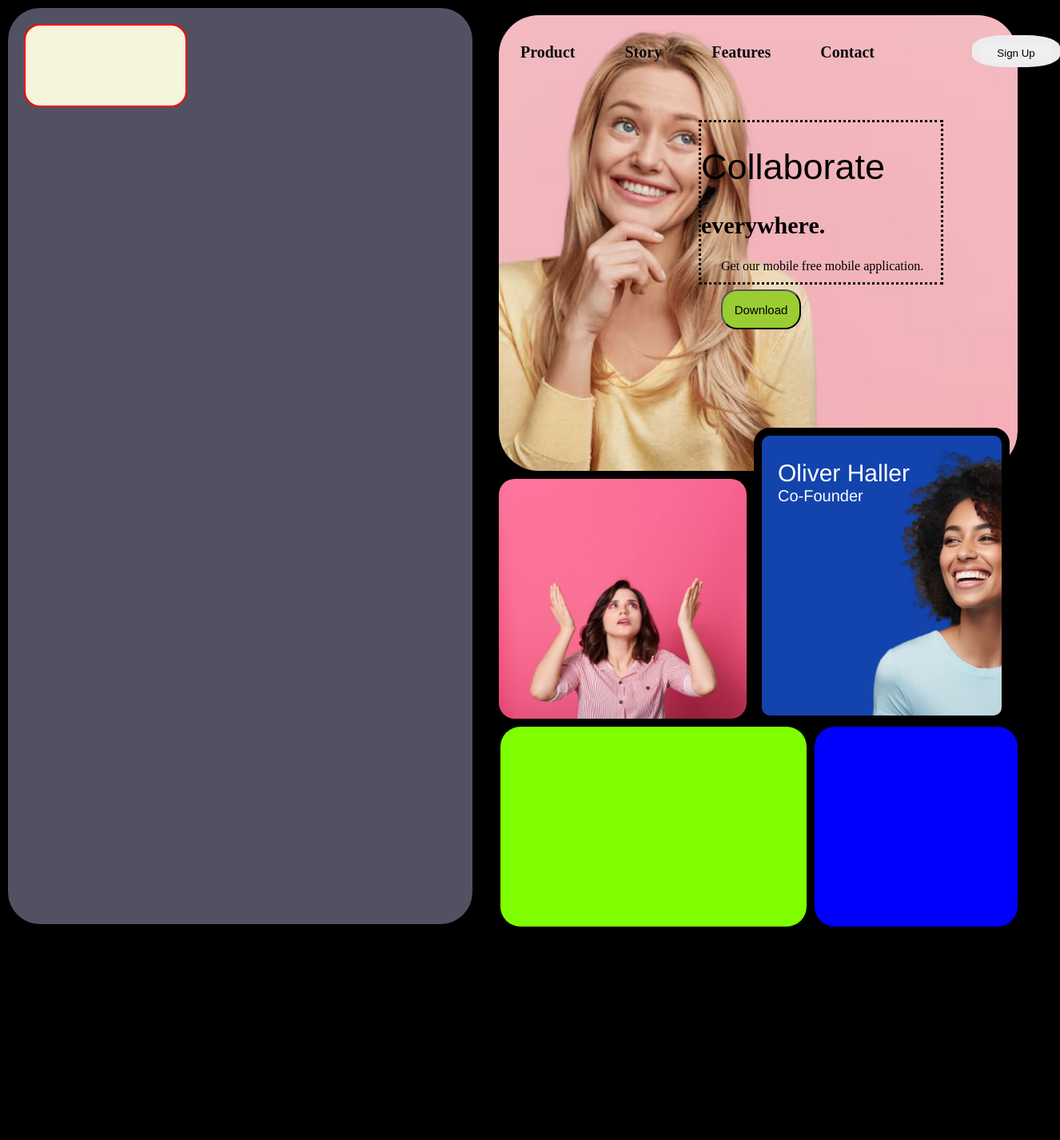
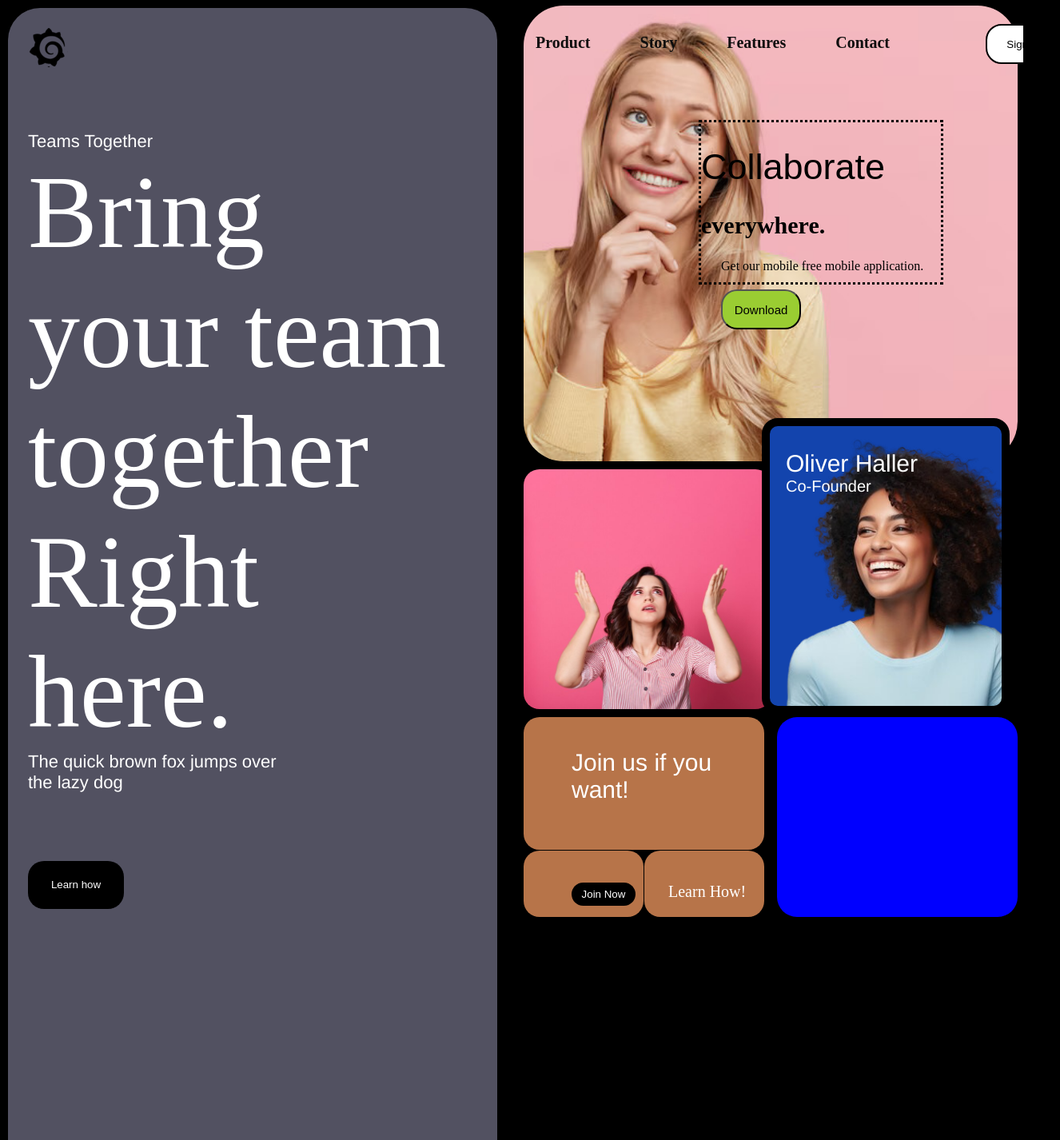
Before and after one commit to AlsonAfrica/UI-design, a React (Vite) app in the folder projectgrid/: page / in a window 1280 px wide. Shown: the top 1426 px of the page at 80% size, 1326 px wide, since content can reach past the window. Before the commit the page ends 1166 px from the top, so only its background shows below. Built offline with nearby package versions, Linux system fonts and the light colour scheme.

Commit message:
changes on files

```diff
--- a/projectgrid/src/components/background.css
+++ b/projectgrid/src/components/background.css
@@ -1,289 +1,329 @@
-
-body{
+/* Ensure no horizontal scrolling */
+html, body {
     background-color: black;
-    padding:0px;
-    margin:0px;
+    padding: 0;
+    margin: 0;
+    overflow-x: hidden; /* Prevent horizontal scrolling */
 }
 
-.wrapper{
-    /* background-color:rgba(255, 252, 252, 0.938); */
-    display:inline-grid;
+.wrapper {
+    display: inline-grid;
     grid-template-columns: 1fr 1fr;
     gap: 1rem;
-    border-radius: 1px solid white;
-    width:100%;
+    width: 100%;
 }
 
 .container1,
-.container2
-{
-   background-color: rgb(0, 0, 0);
-   /* margin: 5px;
-   padding: 10px; */
-   border-radius: 40px;
+.container2 {
+    background-color: rgb(0, 0, 0);
+    border-radius: 40px;
 }
 
-.container1{
-    background-color: rgba(82,81,97,255);
+.container1 {
+    background-color: rgba(82, 81, 97, 255);
     margin: 10px;
 }
-.container2{
-    margin:7px;
+
+.container2 {
+    margin: 7px;
 }
-.purple-container{
-    /* border: 2px red solid; */
-    height:570px;
+
+.purple-container {
+    height: 570px;
     border-radius: 50px;
     background-image: url("../assets/young-blonde-woman-with-yellow-sweater_273609-5541.jpg");
     background-position: center;
     background-size: cover;
 }
 
-.face{
+.face {
     width: 310px;
     height: 300px;
     background-color: gold;
     border-radius: 20px;
-    /* margin-left:2px; */
     background-image: url("../assets/young-female-with-dark-hair-pleading-about-something-keeping-palms-up-looking-up-isolated-rosy-background-woman-begging-something-long-awaited_176532-10539.jpg");
-    background-image: center;
+    background-position: center;
     background-size: cover;
 }
 
-.team{
-    width: 260px;
+.team {
+    width: 230px;
     height: 300px;
     background-color: grey;
     border-radius: 20px;
 }
 
-.oliver{
-    width: 300px;
+.oliver {
+    width: 290px;
     height: 350px;
     background-color: rgb(19, 68, 173);
     background-image: url("../assets/360_F_712811611_i2gBun5vXwTpbD0pvruyN9s3Xacvpzlk-removebg-preview.png");
-    background-image: center;
+    background-position: center;
     background-size: cover;
-    /* z-index: 1; */
     position: absolute;
     right: 0;
     top: -4rem;
-    border:10px solid black;
+    border: 10px solid black;
     border-radius: 20px;
     margin-right: 10px;
 }
 
-.join{
-    width:100%;
-    height: 100%px;
-    background-color: chartreuse;
+.join {
+    width: 100%;
+    height: 250px;
     border-radius: 25px;
-    margin-left:2px;
-    /* display: inline-grid;
-    grid-template-columns: 1fr 1fr;
-    grid-template-rows: 1fr; */
+    display: grid;
+    grid-template-columns: 1fr 1fr 1fr 1fr;
+    grid-template-rows: 1fr 1fr 1fr;
+    grid-template-areas:
+        "Join-box Join-box Join-box Join-box"
+        "Join-box Join-box Join-box Join-box"
+        "Join-button Join-button Social-media Social-media";
+    gap: 1px;
 }
 
-.social{
-    width:430px;
+.social {
+    width: 100%;
     height: 250px;
     background-color: blue;
     border-radius: 25px;
 }
-.faceTeam{
+
+.faceTeam {
     display: flex;
     gap: 10px;
     margin-top: 10px;
     position: relative;
 }
 
-.joinSocial{
+.joinSocial {
     display: flex;
-    gap: 10px;
+    flex-direction: row;
+    gap: 1rem;
+    flex: 1;
     margin-top: 10px;
 }
-.Navbar{
+
+.Navbar {
     display: grid;
-    /* background-color: aqua; */
     grid-template-columns: 1fr 1fr 1fr 1fr 2fr;
     gap: 2em;
-    margin:12px;
     border-radius: 20px;
-    background-repeat: 0;
 }
-.Product{
-  /* background-color: purple; */
-  margin: 5px;
-  padding: 10px;
-  border-radius: 5px;
 
-}
-.Product p {
-    color:rgb(14, 14, 14);
-    font-size: 20px;
-    font-weight: bold;
-}
-.Story{
-    /* background-color: purple; */
+.Product, .Story, .Features, .Contact {
     margin: 5px;
     padding: 10px;
     border-radius: 5px;
 }
-.Story p{
-    color:rgb(14, 14, 14);
+
+.Product p, .Story p, .Features p, .Contact p {
+    color: rgb(14, 14, 14);
     font-size: 20px;
     font-weight: bold;
 }
-.Features{
-    /* background-color: purple; */
-    margin: 5px;
-    padding: 10px;
+
+.Sign-up {
+    margin: 1px;
+    padding: 2px;
     border-radius: 5px;
+    height: 20px;
+    position: relative;
+    top: 20px;
+    left: 70px;
 }
-.Features p{
-    color:rgb(14, 14, 14);
-    font-size: 20px;
-    font-weight: bold;
+
+.Sign-up button {
+    width: 100px;
+    height: 50px;
+    background-color: white;
+    color: black;
+    border-radius: 20px;
+    border: solid black 2px;
 }
-.Contact{
-    /* background-color: purple; */
-    margin: 5px;
-    padding: 10px;
-    border-radius: 5px;
+
+.collaborate {
+    height: 200px;
+    width: 300px;
+    position: absolute;
+    right: 100px;
+    top: 150px;
+    border-style: dotted;
 }
-.Contact p{
-    color:rgb(14, 14, 14);
-    font-size: 20px;
-   font-weight: bold;
-}
-.Sign-up{
-    background-color: rgb(238, 234, 238);
-    margin: 5px;
-    padding: 10px;
-    border-radius: 5px;
-    height:20px;
-    width:90px;
-    position:relative;
-    top:20px;
-    left:70px;
-    border-radius:37%;
-}
-.Sign-up button{
-    width:90px;
-    height:25px;
-    border-style: none;
 
-}
-.logo{
-    background-color: beige;
-    border: 2px solid red;
-    width:200px;
-    height:100px;
-    border-radius: 20px;
-    margin:20px;
-}
-.collaborate{
-    height:200px;
-    width:300px;
-    /* background-color: rgb(148, 95, 95); */
-    position:absolute;
-    right:100px;
-    top:150px;
-    border-style:dotted;
-
-
-}
-.collaborate h1{
+.collaborate h1 {
     font-size: 45px;
-    /* padding:0px;
-    margin:0px; */
-    font-family:sans-serif ;
+    font-family: sans-serif;
     font-weight: 100;
 }
-.collaborate h2{
+
+.collaborate h2 {
     font-size: 30px;
 }
-/* .collaborate h2{} */
-.collaborate span{
-    padding-left:25px;
+
+.collaborate span {
+    padding-left: 25px;
     padding-top: 20px;
 }
-.button-collab{
-    padding-left:25px;
-    padding-top:20px;
+
+.button-collab {
+    padding-left: 25px;
+    padding-top: 20px;
     font-size: 20px;
+}
 
-}
-.button-collab button{
-    height:50px;
-    width:100px;
+.button-collab button {
+    height: 50px;
+    width: 100px;
     font-size: 15px;
     background-color: yellowgreen;
     border-radius: 20px;
 }
-.Our-team p{
+
+.Our-team {
+    margin-top: 40px;
+}
+
+.Our-team p {
     text-align: center;
     font-size: 40px;
     font-family: 'Franklin Gothic Medium', 'Arial Narrow', Arial, sans-serif;
     text-decoration: underline 1px brown;
 }
-.Our-team{
-    margin-top:40px;
 
+.Team {
+    color: brown;
 }
-.Team{
-    color:brown;
-}
-.Lea{
+
+.Lea {
     padding-top: 30px;
     padding-right: 20px;
 }
-.Lea p{
-   text-align:center;
-   font-size: 35px;
-   font-family: 'Franklin Gothic Medium', 'Arial Narrow', Arial, sans-serif;
-   color:white;
+
+.Lea p {
+    text-align: center;
+    font-size: 35px;
+    font-family: 'Franklin Gothic Medium', 'Arial Narrow', Arial, sans-serif;
+    color: white;
 }
 
-.Lea span{
+.Lea span {
     display: block;
     font-size: 20px;
-    font-family:sans-serif;
-    padding-right:60px;
-    color:white;
+    font-family: sans-serif;
+    padding-right: 60px;
+    color: white;
 }
-.liver-text p{
+
+.liver-text p {
     font-size: 30px;
     font-weight: 100;
-    font-family:'Franklin Gothic Medium', 'Arial Narrow', Arial, sans-serif;
+    font-family: 'Franklin Gothic Medium', 'Arial Narrow', Arial, sans-serif;
     color: white;
     padding-left: 20px;
+}
 
+.liver-text span {
+    display: block;
+    color: white;
+    font-size: 20px;
 }
-.liver-text span{
-    display:block;
-    color:white;
-    font-size:20px;
+
+.Join-box {
+    background-color: #b77449;
+    grid-area: Join-box;
+    border-radius: 20px;
 }
-/* .Join-box{
-    border:2px black solid;
-    height:100px;
-    background-color: darkslateblue;
-    border-radius:20px;
-    width:40%px;
+
+.Join-button {
+    background-color: #b77449;
+    grid-area: Join-button;
+    border-radius: 20px;
+}
+
+.Join-Text span {
+    display: block;
+}
+
+.Join-Text {
+    margin-left: 60px;
+    margin-top: 40px;
+}
+
+.Join-Text p {
+    font-size: 30px;
+    font-weight: 100;
+    font-family: 'Franklin Gothic Medium', 'Arial Narrow', Arial, sans-serif;
+    color: white;
+}
+
+.Social-media {
+    background-color: #b77449;
+    grid-area: Social-media;
+    border-radius: 20px;
+}
+
+.Social-btn {
+    margin-left: 60px;
+    margin-top: 40px;
+    height: 29px;
+    background-color: black;
+    color: white;
+    border-radius: 20px;
+    border: none;
+    width: 80px;
+}
+
+.Social-btn button {
+    height: 400px;
+}
+
+.Learn {
+    margin-left: 30px;
+    margin-top: 40px;
+    font-size: 20px;
+    color: white;
+}
+
+/* Container Left styling */
+
+.logo {
+    width: 50px;
+    height: 49px;
+    border-radius: 20px;
+    background-image: url("../assets/grafana_logo_icon_145223.png");
+    margin: 25px;
+}
+
+.Text-Container {
+    margin: 80px 25px;
+    display: float;
+}
+
+.Text-Container span {
+    display: block;
+    margin: 0px;
+    color: white;
+    font-size: 22px;
+    font-family: 'Franklin Gothic Medium', 'Arial Narrow', Arial, sans-serif;
+}
+
+.Text-Container p {
+    display: block;
+    font-size: 130px;
+    margin-top: 20px;
+    color: white;
+}
+.Learn-btn{
+    width: 120px;
+    height: 60px;
+    background-color: black;
+    color: white;
+    border-radius: 20px;
+    border: none;
+    margin-bottom:200px;
+}
+
+/* .Learn-btn{
+    margin-top:100px;
 } */
- /* .Join-box{
-    background-color: #f44336;
-    padding: 20px;
-    text-align: center;
- }
- .Join-button{
-    background-color: #f44336;
-    padding: 20px;
-    text-align: center;
- }
- .Social-media{
-    background-color: #f44336;
-    padding: 20px;
-    text-align: center;
- } */
--- a/projectgrid/src/components/background.jsx
+++ b/projectgrid/src/components/background.jsx
@@ -4,7 +4,13 @@ function Background() {
     <div className="wrapper">
       <div className="container1">
         <div className="logo"></div>
-        <div className="Text"></div>
+        <div className="Text-Container">
+          <p><span>Teams Together</span>Bring your team together Right here.<span>The quick brown fox jumps over <span>the lazy dog</span></span>
+          <button className="Learn-btn">Learn how</button>
+          </p>
+
+
+        </div>
       </div>
       <div className="container2">
         <div className="purple-container">
@@ -48,17 +54,25 @@ function Background() {
             <div className="liver-photo"></div>
           </div>
         </div>
+
         <div className="joinSocial">
           <div className="join">
-            <div className="Join-box"></div>
-            <div className="Join-button"></div>
-            <div className="Social-media"></div>
+            <div className="Join-box">
+              <div class="Join-Text"><p>Join us if you<span>want!</span></p></div>
+            </div>
+            <div className="Join-button">
+              <div><button class="Social-btn">Join Now</button></div>
+            </div>
+            <div className="Social-media">
+              <div class="Learn"><p>Learn How!</p></div>
+            </div>
 
           </div>
           <div className="social"></div>
         </div>
       </div>
     </div>
+
   );
 }
 export default Background;
```
Also changed, not shown: projectgrid/src/assets/grafana_logo_icon_145223.png (added).
